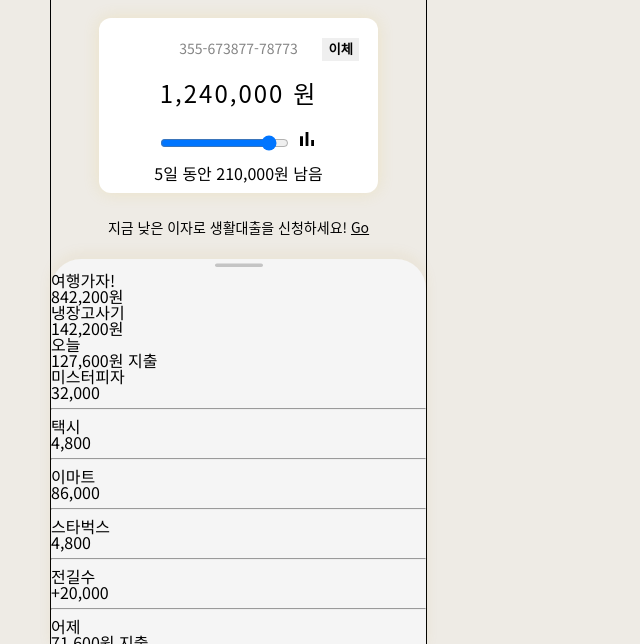
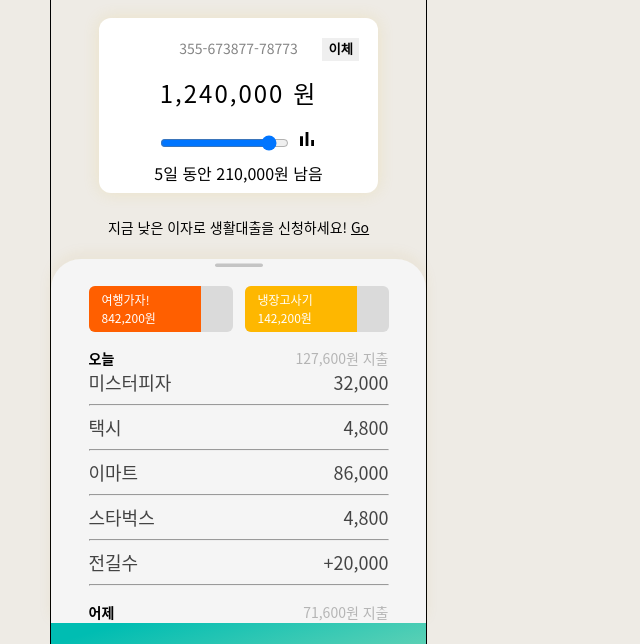
Before and after one commit to lazy-sky/bank-app, a plain HTML site: page index.html in a window 1280 px wide. Shown: the part 104-748 px from the top of the page, without its empty margins (0-640 px from the left). Drawn offline with Linux system fonts and the light colour scheme.

Commit message:
feat: Styling transactions

```diff
--- a/style.css
+++ b/style.css
@@ -140,8 +140,90 @@ header .header-option {
 
 img.scroll-bar {
   display: block;
+  margin: 0 auto 14px;
+  padding: 4px;
+}
+
+/* Transaction */
+
+.transaction-save {
+  width: 80%;
+  display: flex;
   margin: 0 auto;
-  padding: 4px;
+  justify-content: space-between;
+}
+
+.transaction-save-item {
+  width: 48%;
+  background: #DADADA;
+  border-radius: 6px;
+}
+
+.transaction-save-item > .transaction-save-item-filled {
+  /* 이후에 계산으로 수정 */
+  width: 60%;
+
+  padding: 5px 13px;
+
+  border-radius: 6px 0px 0px 6px;
+
+  font-family: Noto Sans CJK KR;
+  font-style: normal;
+  font-weight: 500;
+  font-size: 12px;
+  line-height: 18px;
+  color: white;
+}
+
+.transaction-save-item-filled.color-orange {
+  background: #FF5F00;
+}
+
+.transaction-save-item-filled.color-yellow {
+  background-color: #FEB700;
+}
+
+.transaction-day {
+  width: 80%;
+  margin: 16px auto 0;
+}
+
+.transaction-day-summary {
+  display: flex;
+  justify-content: space-between;
+
+  font-family: Noto Sans CJK KR;
+  font-style: normal;
+  font-size: 14px;
+  line-height: 21px;
+}
+
+.transaction-day-summary > .transaction-day-title {
+  font-weight: bold;
+}
+
+.transaction-day-summary > .transaction-day-amount {
+  font-weight: 500;
+  color: #B4B4B4;
+}
+
+.transaction-item {
+  display: flex;
+  justify-content: space-between;
+
+  font-family: Noto Sans CJK KR;
+  font-style: normal;
+  font-size: 18px;
+  line-height: 27px;
+  color: #444444;
+}
+
+.transaction-item-name {
+  font-weight: 350;
+}
+
+.transaction-item-price {
+  font-weight: 300;
 }
 
 /* FOOTER */
@@ -151,7 +233,7 @@ footer {
 }
 
 .tab-menu {
-  height: 75px;
+  height: 76px;
 
   display: flex;
   justify-content: space-around;
```
